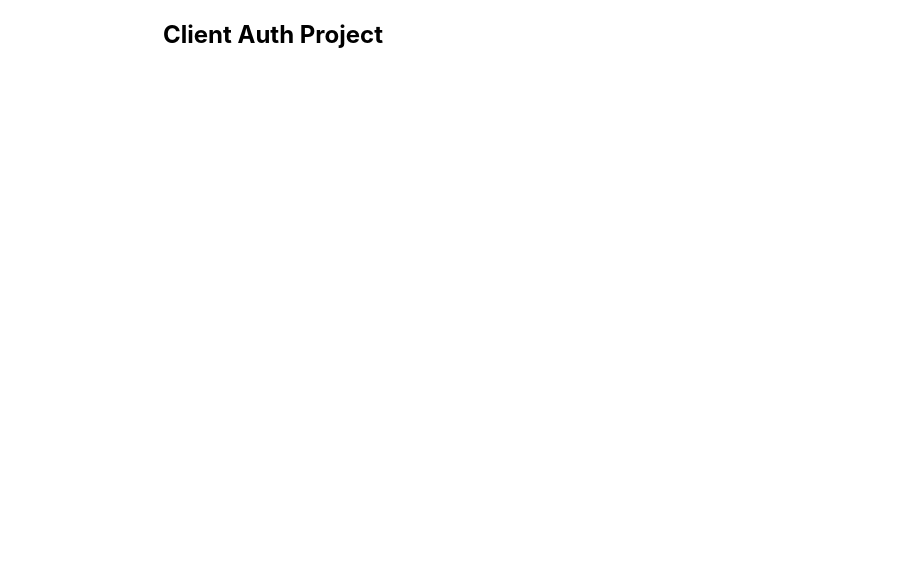
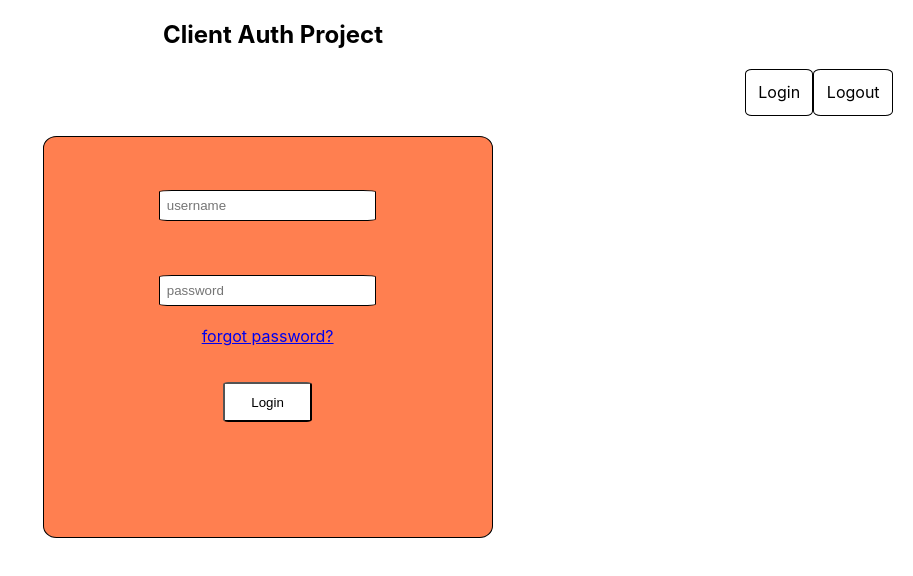
Before and after one commit to bloominstituteoftechnology/web-module-project-client-auth, a React (Create React App) app in the folder friends/: page /login in a window 1280 px wide. Shown: the top 576 px of the page, without its empty margins (367-1280 px from the left). Built offline with nearby package versions, Linux system fonts and the light colour scheme.

Commit message:
finished

```diff
--- a/friends/src/App.css
+++ b/friends/src/App.css
@@ -24,15 +24,51 @@
   color: white;
 }
 
-.App-link {
-  color: #61dafb;
+nav {
+  display: flex;
+  justify-content: flex-end;
+  margin: 20px;
 }
 
-@keyframes App-logo-spin {
-  from {
-    transform: rotate(0deg);
-  }
-  to {
-    transform: rotate(360deg);
-  }
+.login {
+  background-color: white;
+  color: black;
+  border-radius: 10%;
+  border: 1px solid black;
+  padding: 1%;
+  text-decoration: none;
 }
+
+.logout {
+  background-color: white;
+  color: black;
+  border-radius: 10%;
+  border: 1px solid black;
+  text-decoration: none;
+  padding: 1%;
+}
+
+form {
+  background-color: #ff7f50;
+  width: 35%;
+  height: 400px;
+  margin-left: 32%;
+  border-radius: 3%;
+  border: 1px black solid;
+}
+
+input {
+  padding: 7px;
+  margin-top: 12%;
+  border: 1px solid black;
+  width: 45%;
+  border-radius: 6%;
+}
+
+.button {
+  width: 20%;
+  height: 10%;
+  margin-top: 8%;
+  background-color: white;
+  border-radius: 6%;
+}
--- a/friends/src/App.js
+++ b/friends/src/App.js
@@ -1,16 +1,20 @@
 import React from 'react';
 import './App.css';
-import { BrowserRouter as Router, Route} from 'react-router-dom';
+import { Link, Switch, Route } from 'react-router-dom'
+import Login from './components/Login';
 
-
-const Login = ()=> {
-  return (<h2>Login</h2>)
-}
 
 function App() {
   return (
     <div className="App">
       <h2>Client Auth Project</h2>
+      <nav>
+      <Link className='login' to='/login'>Login</Link>
+      <Link className='logout' to='/logout'>Logout</Link>
+      </nav>
+      <Switch>
+        <Route path='/login' component={Login}/>
+      </Switch>
     </div>
   );
 }
--- /dev/null
+++ b/friends/src/components/Login.js
@@ -0,0 +1,59 @@
+import React, { useState } from 'react';
+import { Link } from 'react-router-dom';
+import axios from 'axios';
+
+const initialState = {
+    credential: {
+        username: '',
+        password: ''
+    }
+};
+
+
+
+
+const Login = () => {
+
+const [credential, setCredential] = useState(initialState)
+
+
+
+// const handleChange = (e) => {
+//     setCredential({
+//         ...credential,
+//         [e.target.name]: e.target.value
+
+//     })
+
+// };
+
+const handleSubmt = (e) => {
+    e.preventDefault();
+    axios.post(`http://localhost:5000/api/login`, credential)
+    .then(res => {
+        console.log(res)
+    })
+}
+
+
+    return (
+       <form onSubmit={handleSubmt}>
+           <input
+           type='text'
+           placeholder='username'
+        //    onChange={handleChange}
+           value={credential.username}
+           /><br/>
+           <input className='password'
+           type='password'
+           placeholder='password'
+        //    onChange={handleChange}
+           value={credential.password}/><br/><br/>
+           <Link className='forgot' to='/forgoten-password'>forgot password?</Link><br/>
+           <button className='button'>Login</button>
+
+       </form>
+    )
+}
+
+export default Login
--- a/friends/src/index.js
+++ b/friends/src/index.js
@@ -2,8 +2,11 @@ import React from 'react';
 import ReactDOM from 'react-dom';
 import './index.css';
 import App from './App';
+import {BrowserRouter as Router} from 'react-router-dom'
 
 ReactDOM.render(
-  <App />,
+  <Router>
+  <App />
+  </Router>,
   document.getElementById('root')
 );
```
Also changed, not shown: package.json (line endings or trailing spaces), 2 other files (tests, documents, lock files or other folders).
